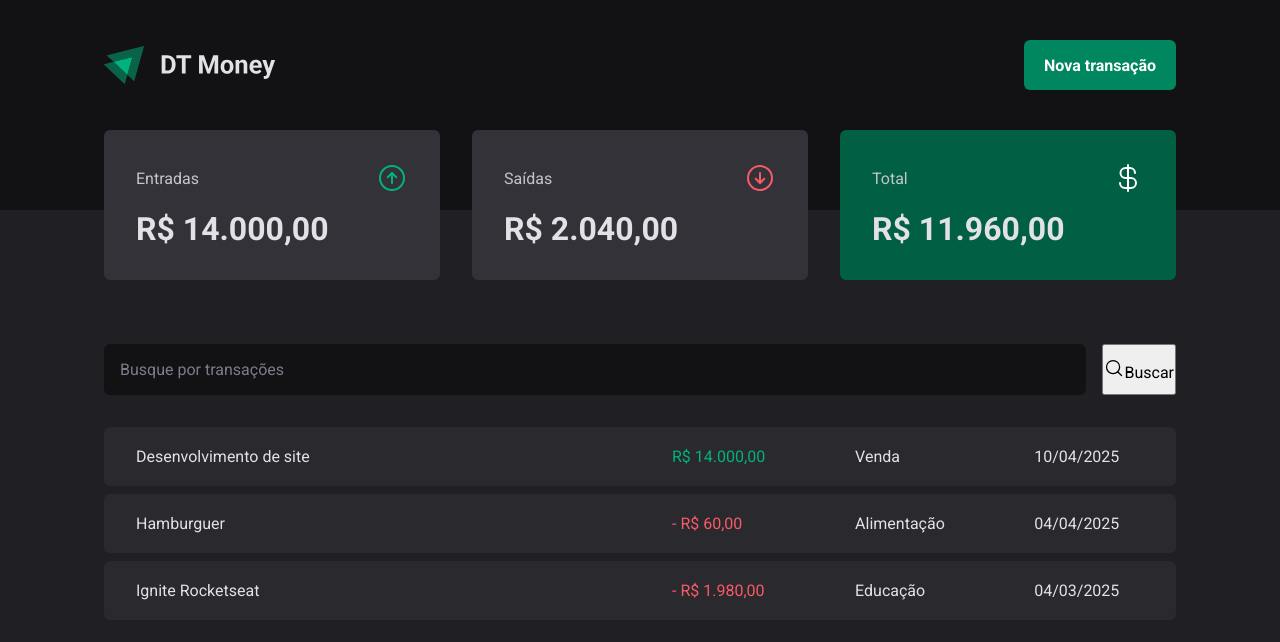
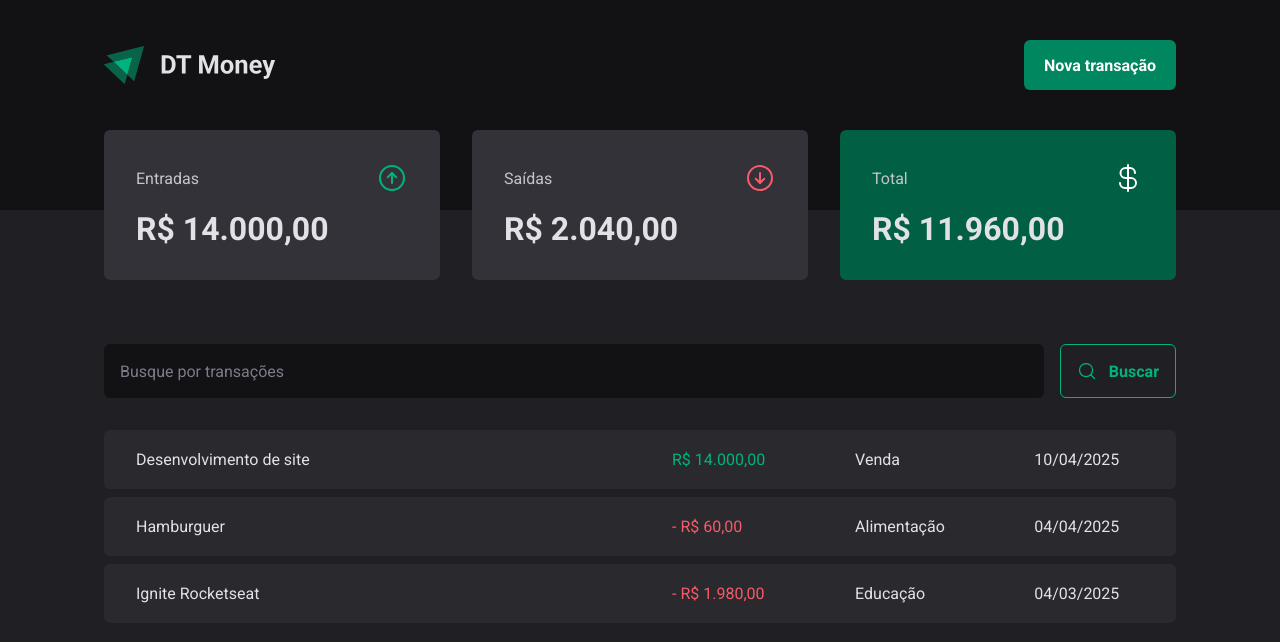
Before and after one commit to mosiah-andrade/react, a React (Vite) app in the folder 03-DT-money/: page / in a window 1280 px wide. Shown: the top 642 px of the page. Built offline with nearby package versions, Linux system fonts and the light colour scheme; data requests are answered from the project's data file.

Commit message:
Formatando valores

```diff
--- a/03-DT-money/src/pages/Transactions/components/searchForm/index.tsx
+++ b/03-DT-money/src/pages/Transactions/components/searchForm/index.tsx
@@ -6,7 +6,7 @@ export function SearchForm() {
         <SearchFormContainer>
             <input type="text" placeholder="Busque por transações" />
 
-            <button type="submit">
+            <button type="submit" id="buscar">
                 <MagnifyingGlass size={20} />
                 Buscar
             </button>
--- a/03-DT-money/src/pages/Transactions/components/searchForm/styles.ts
+++ b/03-DT-money/src/pages/Transactions/components/searchForm/styles.ts
@@ -15,8 +15,8 @@ export const SearchFormContainer =styled.form`
         &::placeholder {
             color: ${props => props.theme["gray-500"]}
         }
-
-        button{
+}
+        #buscar{
             display: flex;
             align-items: center;
             gap: 0.75rem;
```
